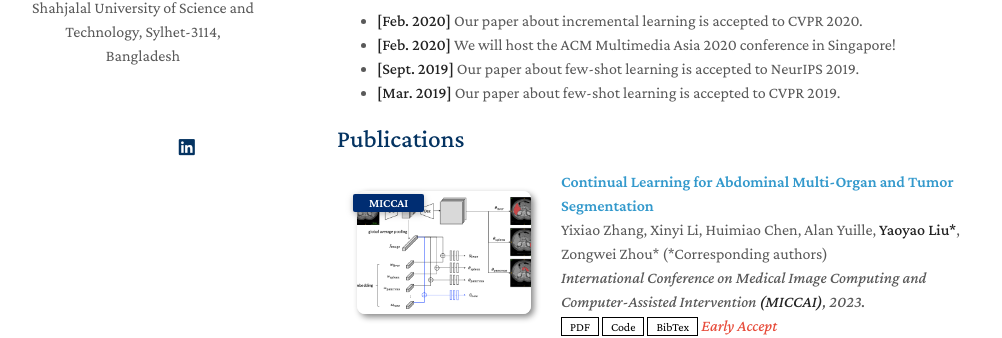
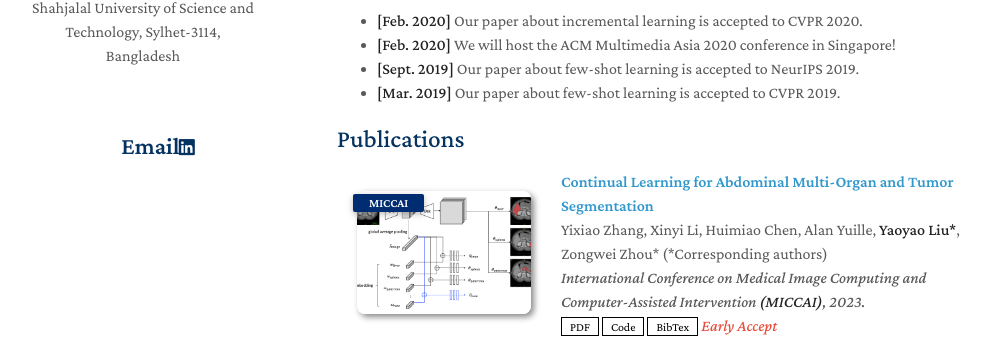
Before and after one commit to farhan-rafiq/farhan-rafiq.github.io, a Jekyll site: the page built from index.md, in a window 1280 px wide. Shown: the part 297-635 px from the top of the page, without its empty margins (133-1135 px from the left). Built offline with Jekyll 4.4.1, drawn with Linux system fonts in a browser that asks for light colours; a style sheet for code colours, icons or effects is not loaded; our own code applies the rules of GitHub Pages for plain Markdown files.

Commit message:
Update homepage.html

```diff
--- a/_layouts/homepage.html
+++ b/_layouts/homepage.html
@@ -74,10 +74,11 @@
         {% endif %}
 
         {% if site.email_link %}
-        <a style="margin: 0 5px 0 0" href="mailto:{{ site.email_link }}">
-          <i class="ai ai-email" style="font-size:1.3rem;"></i>
+        <a style="margin: 0 5px 0 0; font-size:1.5rem; font-weight:bold; color:#0A66C2;" href="mailto:{{ site.email_link }}">
+          Email
         </a>
         {% endif %}
+
 
         {% if site.github_link %}
         <a style="margin: 0 5px 0 0" href="{{ site.github_link }}">
```
